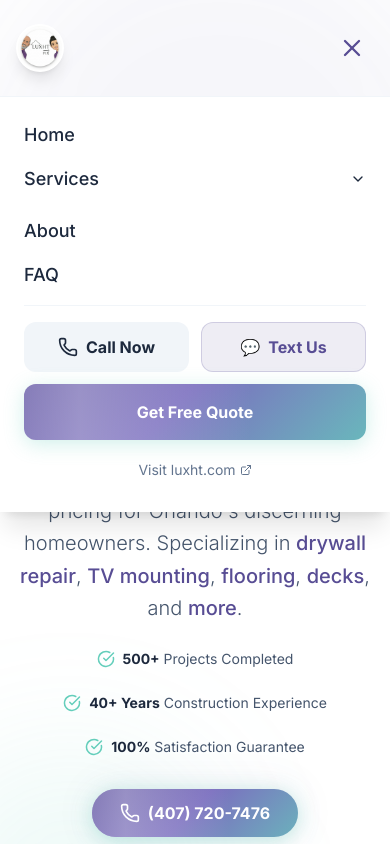
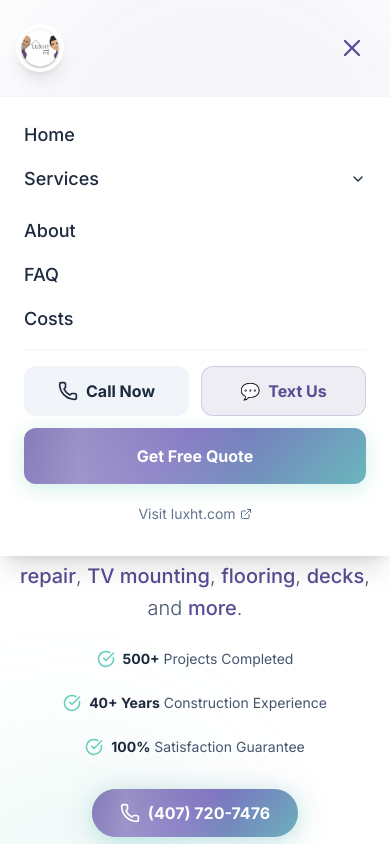
Before and after one commit to lux-ht/luxht-fix-website, a Next.js app: page / in a window 390 px wide. Both pictures are taken after a click on the button 352 px from the left and 48 px from the top of the page. Shown: the top 844 px of the page. Built offline with nearby package versions, Linux system fonts and the light colour scheme.

Commit message:
feat: Add "Costs" page link to the mobile navigation menu in Navbar.

```diff
--- a/components/Navbar.tsx
+++ b/components/Navbar.tsx
@@ -238,6 +238,7 @@ export default function Navbar() {
 
                     <Link href="/about" className="block text-lg font-medium text-slate-800" onClick={() => setIsOpen(false)}>About</Link>
                     <Link href="/faq" className="block text-lg font-medium text-slate-800" onClick={() => setIsOpen(false)}>FAQ</Link>
+                    <Link href="/costs" className="block text-lg font-medium text-slate-800" onClick={() => setIsOpen(false)}>Costs</Link>
 
                     <div className="pt-4 border-t border-slate-100 flex flex-col gap-3">
                         <div className="grid grid-cols-2 gap-3">
```
